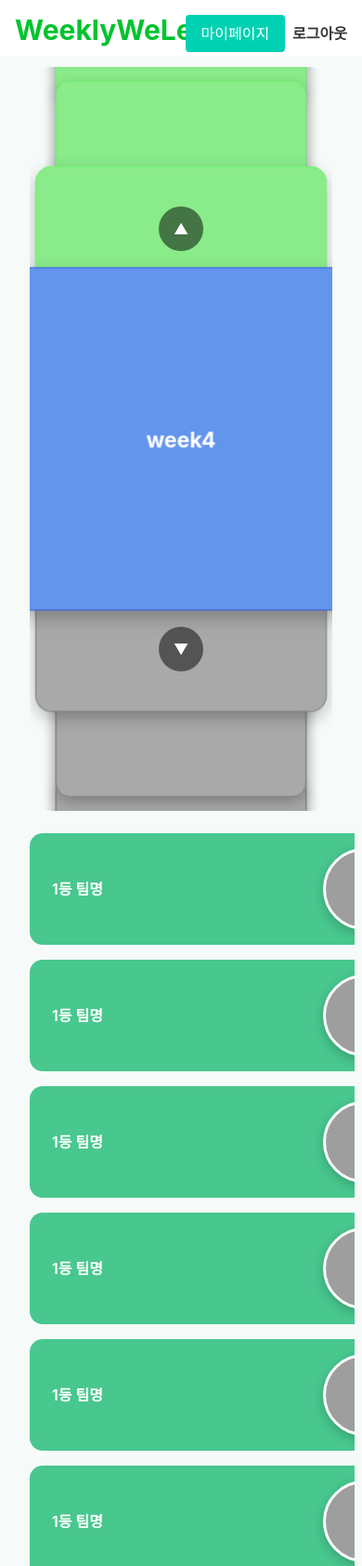
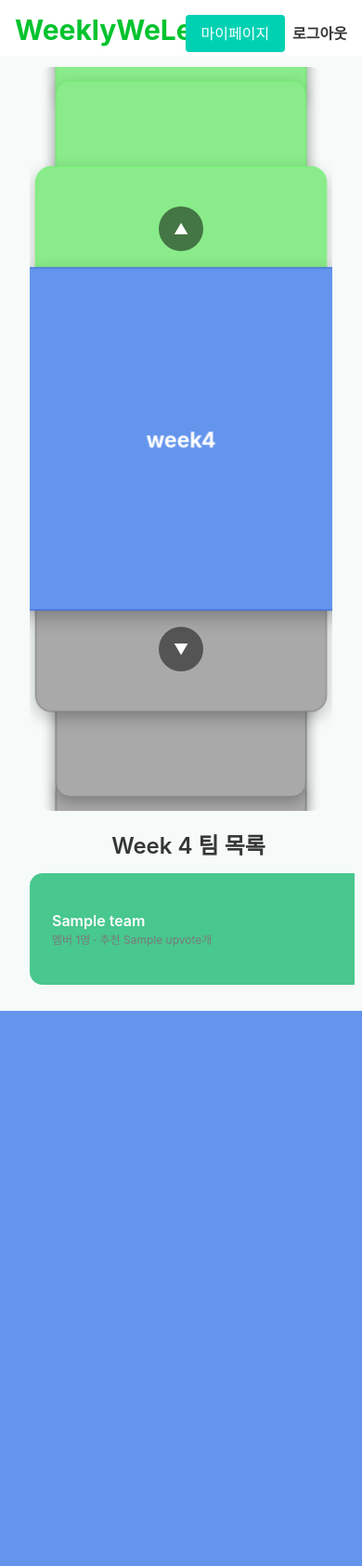
Before and after one commit to gimiseo/0weeks_team2, a Flask app: page /main_page in a window 390 px wide. Shown: the whole page at 93% size. After the commit the page ends 1087 px from the top, so only its background shows below. Run offline with Flask 3, Linux system fonts and the light colour scheme; grey boxes marked "Sample" are stand-in pictures; a database or web service that is not in the repository returns one stand-in record (values such as "Sample title"); grey boxes are pictures that could not be loaded.

Commit message:
now its team card

```diff
--- a/app.py
+++ b/app.py
@@ -168,20 +168,89 @@ def team_signup():
     return render_template("team_signup.html")
 
 @app.route("/main_page")
-def main_page():
+@app.route("/main_page/<int:week>")
+def main_page(week=None):
     # 주차 계산 및 색상 결정 로직
     start_date = datetime.date(2025, 8, 1) # 배포시 2025, 8, 29 확인
     current_date = datetime.date.today()
     days_diff = (current_date - start_date).days
     current_week = days_diff // 7
 
+    # week 파라미터가 있으면 해당 주차, 없으면 현재 주차
+    selected_week = week if week is not None else current_week
+
     # 템플릿에 전달할 데이터 생성
     weeks_data = [{
-        'week': week,
-        'color': 'green' if week < current_week else
-                'blue' if week == current_week else 'gray'
-    } for week in range(21)]
-    return render_template("main_page.html", current_week = current_week, weeks_data = weeks_data)
+        'week': week_num,
+        'color': 'green' if week_num < current_week else
+                'blue' if week_num == current_week else 'gray'
+    } for week_num in range(21)]
+
+    # 선택된 주차의 팀들을 가져오기 (upvote 기준 내림차순 정렬)
+    selected_week_teams = list(db["teams"].find(
+        {"week": selected_week}
+    ).sort("upvote", -1))
+
+    # 팀 멤버들의 상세 정보를 가져오기
+    teams_with_members = []
+    for team in selected_week_teams:
+        # 각 멤버의 상세 정보 조회
+        team_members = []
+        for member in team.get("members", []):
+            user_info = users_collection.find_one({"_id": member["userId"]})
+            if user_info:
+                team_members.append({
+                    "username": user_info["username"],
+                    "nickname": user_info["nickname"],
+                    "profile_img": user_info.get("profile_img"),
+                    "role": member["role"]
+                })
+
+        teams_with_members.append({
+            "teamName": team["teamName"],
+            "description": team.get("description", ""),
+            "week": team["week"],
+            "upvote": team.get("upvote", 0),
+            "members": team_members,
+            "member_count": len(team_members)
+        })
+
+    return render_template("main_page.html",
+                         current_week=current_week,
+                         selected_week=selected_week,
+                         weeks_data=weeks_data,
+                         selected_teams=teams_with_members)
+
+@app.route("/teams_partial/<int:week>")
+def teams_partial(week):
+    """특정 주차의 팀 목록 HTML 부분만 반환"""
+    teams = list(db["teams"].find({"week": week}).sort("upvote", -1))
+
+    teams_with_members = []
+    for team in teams:
+        team_members = []
+        for member in team.get("members", []):
+            user_info = users_collection.find_one({"_id": member["userId"]})
+            if user_info:
+                team_members.append({
+                    "username": user_info["username"],
+                    "nickname": user_info["nickname"],
+                    "profile_img": user_info.get("profile_img"),
+                    "role": member["role"]
+                })
+
+        teams_with_members.append({
+            "teamName": team["teamName"],
+            "description": team.get("description", ""),
+            "week": team["week"],
+            "upvote": team.get("upvote", 0),
+            "members": team_members,
+            "member_count": len(team_members)
+        })
+
+    return render_template("teams_partial.html",
+                         selected_week=week,
+                         selected_teams=teams_with_members)
 
 @app.route("/team_join", methods=["GET", "POST"])
 def team_join():
--- a/static/main_page.js
+++ b/static/main_page.js
@@ -4,8 +4,8 @@ function initializeCarousel(currentWeek = 0) {
     const prev = document.getElementById('prev');
     const next = document.getElementById('next');
 
-    // 서버에서 전달받은 현재 주차를 초기 인덱스로 설정
-    let index = Math.max(0, Math.min(20, currentWeek));
+    // 서버에서 전달받은 선택된 주차를 초기 인덱스로 설정
+    let index = Math.max(0, Math.min(20, window.selectedWeek || currentWeek));
 
     const clamp = (v, min, max) => Math.max(min, Math.min(max, v));
     const getVar = (name) => getComputedStyle(document.documentElement).getPropertyValue(name).trim().replace('px', '');
@@ -34,8 +34,16 @@ function initializeCarousel(currentWeek = 0) {
 
     function go(dir) {
         const n = items.length;
-        index = clamp(index + dir, 0, n - 1);
-        render();
+        const newIndex = clamp(index + dir, 0, n - 1);
+
+        if (newIndex !== index) {
+            index = newIndex;
+            render();
+
+            // 주차가 변경되면 해당 주차의 팀 목록을 부분적으로 업데이트
+            const selectedWeek = parseInt(items[index].dataset.week);
+            updateTeamSection(selectedWeek);
+        }
     }
 
     function updateButtons() {
@@ -90,9 +98,27 @@ function initializeCarousel(currentWeek = 0) {
     render();
 }
 
+// 팀 섹션만 부분적으로 업데이트하는 함수
+async function updateTeamSection(week) {
+    const teamSection = document.getElementById('team-section');
+
+    if (!teamSection) return;
+
+    try {
+        // 서버사이드 렌더링된 HTML 부분을 가져오기
+        const response = await fetch(`/teams_partial/${week}`);
+        const html = await response.text();
+
+        // 팀 섹션 전체를 새로운 HTML로 교체
+        teamSection.innerHTML = html;
+
+    } catch (error) {
+        console.error('팀 목록 업데이트 실패:', error);
+    }
+}
+
 // DOM이 로드되면 초기화 함수 준비
 document.addEventListener('DOMContentLoaded', () => {
-    // HTML에서 전달받은 currentWeek 값으로 초기화
     if (typeof window.currentWeek !== 'undefined') {
         initializeCarousel(window.currentWeek);
     } else {
--- a/templates/main_page.html
+++ b/templates/main_page.html
@@ -26,7 +26,7 @@
                             <div class="stage" id="stage" aria-live="polite">
                                 <!-- week0 ~ week20 -->
                                 {% for week_data in weeks_data %}
-                                <article class="item card-{{ week_data.week }}">
+                                <article class="item card-{{ week_data.week }}" data-week="{{ week_data.week }}">
                                     <div class="demo-card{% if week_data.color == 'blue' %} blue{% elif week_data.color == 'gray' %} gray{% endif %}">
                                         week{{ week_data.week }}
                                     </div>
@@ -43,19 +43,42 @@
             <!-- 우측 50% : 팀 리스트 (가운데 정렬) -->
             <div class="column is-6 team-column">
                 <div class="half-center">
-                    <div class="panel-inner team-stack">
-                        {% for i in range(10) %}
-                        <div class="notification is-success mb-4">
-                            <div class="is-flex is-align-items-center is-justify-content-space-between">
-                                <div class="has-text-weight-semibold">1등 팀명</div>
-                                <div class="is-flex is-align-items-center">
-                                    <div class="avatar-frame mr-2" style="background-image:url('images/member1.png');"></div>
-                                    <div class="avatar-frame mr-2" style="background-image:url('images/member2.png');"></div>
-                                    <div class="avatar-frame" style="background-image:url('images/member3.png');"></div>
+                    <div class="panel-inner team-stack" id="team-section">
+                        <div class="team-list-header mb-4">
+                            <h3 class="title is-4 has-text-centered">
+                                Week {{ selected_week }} 팀 목록
+                            </h3>
+                        </div>
+
+                        <div id="team-list-container">
+                            {% for team in selected_teams %}
+                            <div class="notification is-success mb-4">
+                                <div class="team-info">
+                                    <div class="is-flex is-align-items-center is-justify-content-space-between">
+                                        <div class="team-details">
+                                            <div class="has-text-weight-semibold team-name">{{ team.teamName }}</div>
+                                            <div class="is-size-7 has-text-grey team-meta">
+                                                멤버 {{ team.member_count }}명 · 추천 {{ team.upvote }}개
+                                            </div>
+                                        </div>
+                                        <div class="team-members is-flex is-align-items-center">
+                                            {% for member in team.members[:3] %}
+                                            <div class="avatar-frame mr-2"
+                                                 title="{{ member.nickname }} ({{ member.role }})"
+                                                 style="background-image: url('{{ '/static/profile_imgs/' + member.profile_img if member.profile_img else '/static/images/default-avatar.jpg' }}');">
+                                            </div>
+                                            {% endfor %}
+                                            {% if team.member_count > 3 %}
+                                            <div class="avatar-frame more-members">
+                                                +{{ team.member_count - 3 }}
+                                            </div>
+                                            {% endif %}
+                                        </div>
+                                    </div>
                                 </div>
                             </div>
+                            {% endfor %}
                         </div>
-                        {% endfor %}
                     </div>
                 </div>
             </div>
@@ -63,7 +86,8 @@
     </div>
 
     <script>
-        window.currentWeek = {{ current_week | default(0) }}; // 잘 작동 함
+        window.currentWeek = {{ current_week | default(0) }};
+        window.selectedWeek = {{ selected_week | default(0) }};
     </script>
     <script src="/static/main_page.js"></script>
 </body>
```
Also changed, not shown: templates/teams_partial.html (added, +35 -0 lines), README.md, static/images/default-avatar.jpg (added), static/profile_imgs/이미지2_profile.png (renamed from static/profile_imgs/member1.png), 1 other file.
